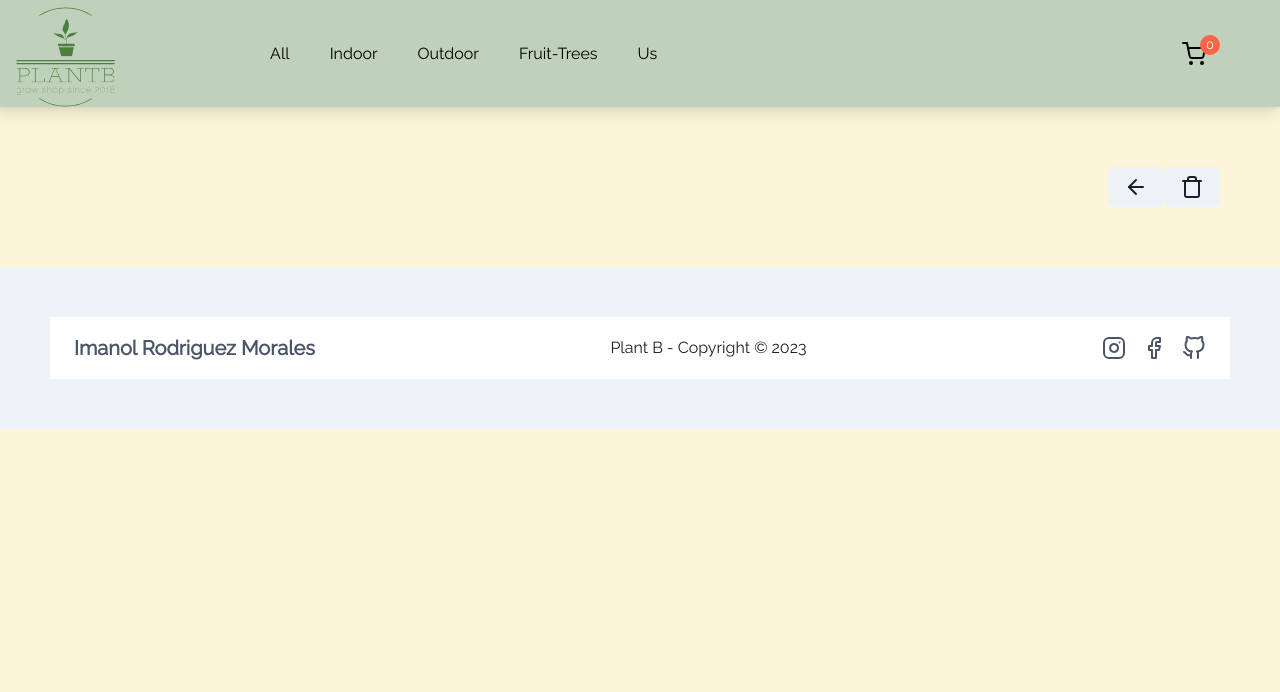
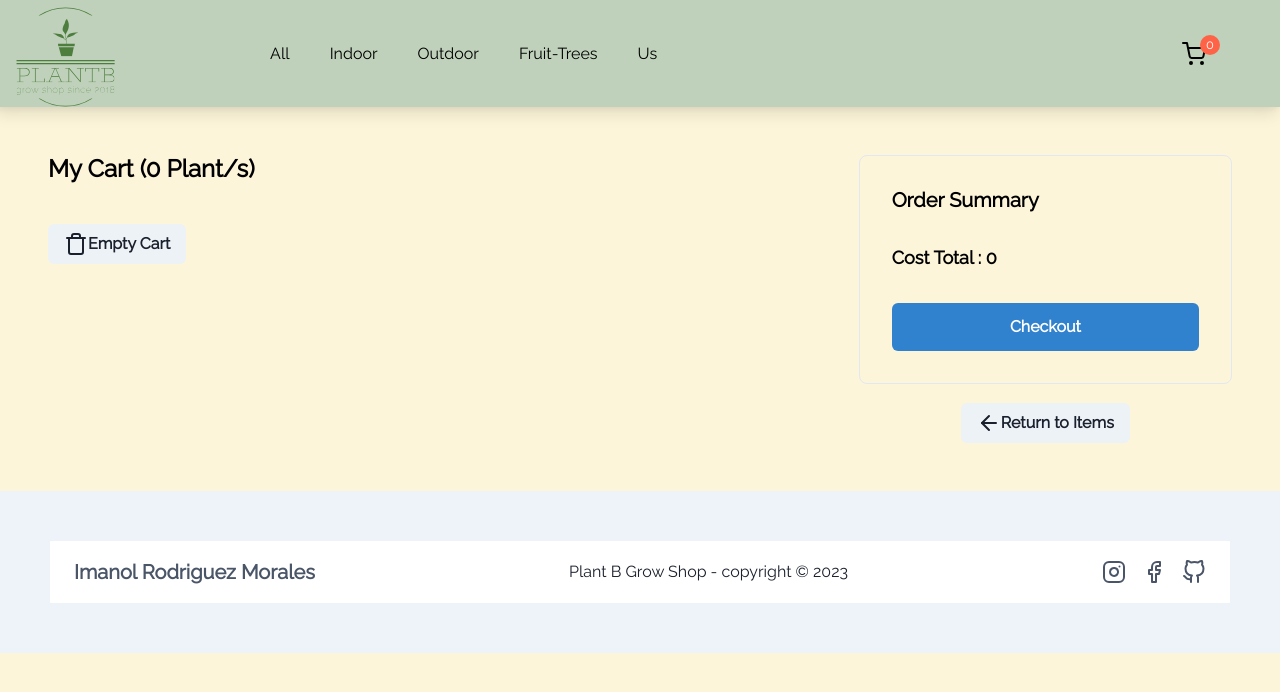
Before and after one commit to imrod22/coderhouse-react, a React (Create React App) app in the folder plantb/: page /cart in a window 1280 px wide. Shown: the top 692 px of the page. Built offline with nearby package versions, Linux system fonts and the light colour scheme; a web font is replaced by a local one.

Commit message:
Added Cart logic

```diff
--- a/plantb/src/components/cart/cart.component.js
+++ b/plantb/src/components/cart/cart.component.js
@@ -1,13 +1,16 @@
 import {
     Box,
     Flex,
+    Heading,
     Stack,
     Button
     } from '@chakra-ui/react';
 
 import * as IconFeather from 'react-feather';
 import CartItem from './cartitem.component';
+import CartSummary from './cartsummary.component';
 import { useCartContext } from "../../context/cart.context";
+
 
 const Cart = () => {
 
@@ -15,7 +18,7 @@ const Cart = () => {
     emptyCart();
   }
 
-    const { cart, emptyCart } = useCartContext();
+  const { cart, emptyCart, totalPlants } = useCartContext();
 
  return (
 
@@ -31,7 +34,16 @@ const Cart = () => {
       spacing={{ base: '8', md: '16' }}
     >
       <Stack spacing={{ base: '8', md: '10' }} flex="2">
-
+      <Heading fontSize="2xl" fontWeight="extrabold">
+          My Cart ({totalPlants()} Plant/s)
+        </Heading>
+        <Button
+        placeholder='Clear Cart'
+        _focus={{ boxShadow: 'none' }}
+        w="fit-content"
+        onClick={handlerEmptyCart} >
+         <IconFeather.Trash/> Empty Cart
+      </Button>
         <Stack spacing="6">
           {cart.map((item) => (
             <CartItem key={item.id} {...item} />
@@ -39,22 +51,18 @@ const Cart = () => {
         </Stack>
       </Stack>
 
-      <Flex direction="row" display="flex" alignContent="flex-end" justifyContent="flex-end" padding="1%" align="center" flex="1">
-      <Button
+      <Flex direction="column" align="center" flex="1">
+        <CartSummary/>
+        <Button mt={"5%"}
         placeholder='Return'
         _focus={{ boxShadow: 'none' }}
         w="fit-content"
         onClick={handlerEmptyCart} >
-        <IconFeather.ArrowLeft/>
+         <IconFeather.ArrowLeft/> Return to Items
       </Button>
-      <Button
-        placeholder='Clear Cart'
-        _focus={{ boxShadow: 'none' }}
-        w="fit-content"
-        onClick={handlerEmptyCart} >
-        <IconFeather.Trash/>
-      </Button>
+
       </Flex>
+
       </Stack>
       </Box>
  )
--- a/plantb/src/components/cart/cartadditem.component.js
+++ b/plantb/src/components/cart/cartadditem.component.js
@@ -23,16 +23,20 @@ const CartAddItem = ({disabled = false, plant}) => {
           storage
       }
 
-      if(!existsProduct(plantSelected))
+      if(plantSelected.storage === 0)
       {
-        addPlantToCart(plantSelected);
-        toast.success('Add Plant to Cart!');
+        toast.error('Plant Not Available')
       }
-      else{
-        toast('Already Added')
+      else {
+        if(!existsProduct(plantSelected))
+        {
+          addPlantToCart(plantSelected);
+          toast.success('Add Plant to Cart!');
+        }
+        else{
+          toast('Already Added')
+        }
       }
-
-
     }
 
     return (
@@ -54,7 +58,6 @@ const CartAddItem = ({disabled = false, plant}) => {
                   onClick={handlerAddPlant} disabled={disabled}>
                   Add to cart
                 </Button>
-
   <Toaster/>
      </Flex>
     )
--- a/plantb/src/components/cart/cartitem.component.js
+++ b/plantb/src/components/cart/cartitem.component.js
@@ -1,16 +1,38 @@
-import { Flex } from '@chakra-ui/react'
+import { Flex, CloseButton } from '@chakra-ui/react'
 import CounterPlants from '../counter/counter.component';
+import CartItemDetail from '../cart/cartitemdetail.component';
+import { useCartContext } from "../../context/cart.context";
+import { toast } from 'react-hot-toast';
 
+const CartItem = (plant) => {
 
-const CartItem = (props) => {
+const { removeAllPlantInCart } = useCartContext();
+
+const handlerRemovePlant = () => {
+      const {id, name, price, family, image, quantity, storage} = plant;
+
+      const plantSelected = {
+          id,
+          image,
+          name,
+          price,
+          family,
+          quantity,
+          storage
+      }
+
+      removeAllPlantInCart(plantSelected);
+      toast.success('Plant Removed!');
+}
+
  return (
-<Flex direction={{ base: 'column', md: 'row' }} justify="space-between" align="center">
-      {props.name}
-      <Flex width="full" justify="space-between" display={{ base: 'none', md: 'flex' }}>
-      <CounterPlants plant = {props}></CounterPlants>
+      <Flex direction={{ base: 'column', md: 'row' }} justify="space-between" align="center">
+            <CartItemDetail plant={plant}/>
+            <Flex width="full" justify="space-between" display={{ base: 'none', md: 'flex' }}>
+                  <CounterPlants plant={plant}/>
+                  <CloseButton onClick={handlerRemovePlant}/>
+            </Flex>
       </Flex>
-</Flex>
-
  )}
 
  export default CartItem;
--- /dev/null
+++ b/plantb/src/components/cart/cartitemdetail.component.js
@@ -0,0 +1,30 @@
+import {
+    Box,
+    Image,
+    Stack,
+    Text
+  } from '@chakra-ui/react';
+
+const CartItemDetail = ({plant}) => {
+    return (
+      <Stack direction="row" spacing="5" width="full">
+        <Image
+          rounded="lg"
+          width="120px"
+          height="120px"
+          fit="cover"
+          src={require(`../../assets/images/${plant.image}`)}
+          alt={plant.name}
+          draggable="false"
+          loading="lazy"
+        />
+        <Box pt="4">
+          <Stack spacing="0.5">
+            <Text fontWeight="medium">{plant.name}</Text>
+          </Stack>
+        </Box>
+      </Stack>
+    )
+  }
+
+  export default CartItemDetail;
--- /dev/null
+++ b/plantb/src/components/cart/cartsummary.component.js
@@ -0,0 +1,33 @@
+import {
+    Button,
+    Flex,
+    Heading,
+    Stack,
+    Text
+  } from '@chakra-ui/react';
+
+  import { useCartContext } from "../../context/cart.context";
+
+const CartSummary = () => {
+    const { totalExpend } = useCartContext();
+
+    return (
+      <Stack spacing="8" borderWidth="1px" rounded="lg" padding="8" width="full">
+        <Heading size="md">Order Summary</Heading>
+
+        <Stack spacing="6">
+
+          <Flex justify="space-between">
+            <Text fontSize="lg" fontWeight="semibold">
+              Cost Total :  {totalExpend()}
+            </Text>
+          </Flex>
+        </Stack>
+        <Button colorScheme="blue" size="lg" fontSize="md">
+          Checkout
+        </Button>
+      </Stack>
+    )
+  }
+
+  export default CartSummary;
--- a/plantb/src/components/counter/counter.component.js
+++ b/plantb/src/components/counter/counter.component.js
@@ -11,7 +11,7 @@ const  CounterPlants = ({plant})  => {
 
     return (
       <Flex>
-        <NumberInput maxW='100px' mr='2rem' defaultValue={plant.quantity} max={plant.storage} min={0} >
+        <NumberInput maxW='100px' mr='2rem' defaultValue={plant.quantity} max={plant.storage} min={1} >
           <NumberInputField />
           <NumberInputStepper>
             <NumberIncrementStepper />
--- a/plantb/src/components/footer/footer.component.js
+++ b/plantb/src/components/footer/footer.component.js
@@ -63,7 +63,7 @@ import {
         color: "white",
       }}
     >
-      Plant B - Copyright &copy; {new Date().getFullYear()}
+      Plant B Grow Shop - copyright &copy; {new Date().getFullYear()}
     </chakra.p>
 
     <Flex mx="-2" >
--- a/plantb/src/components/item/itemdetail.component.js
+++ b/plantb/src/components/item/itemdetail.component.js
@@ -70,7 +70,7 @@ export const ItemDetail = ({ plant }) => {
                     </Text>
                   </VStack>
                 </Stack>
-                <CartAddItem></CartAddItem>
+                <CartAddItem plant={plant}></CartAddItem>
 
                   <Stack direction="row" alignItems="center" justifyContent={'center'}>
                   <Text>2-3 business days delivery</Text>
--- a/plantb/src/context/cart.context.js
+++ b/plantb/src/context/cart.context.js
@@ -23,8 +23,9 @@ export const CartProvider = ({children}) => {
     }
 
     const removePlantInCart = (plant) => {
+
         setCart(cart.map(p => {
-            if(p.id === plant.id && p.name === plant.name && p.type === plant.type){
+            if(p.id === plant.id && p.name === plant.name){
                 p.quantity--;
             }
             return p;
@@ -32,7 +33,7 @@ export const CartProvider = ({children}) => {
     }
 
     const removeAllPlantInCart = (plant) => {
-        const currentShop = cart.filter(p => p.name === plant.name && p.type === plant.type);
+        const currentShop = cart.filter(p => !(p.id === plant.id && p.name === plant.name));
         setCart(currentShop);
     }
 
@@ -45,7 +46,9 @@ export const CartProvider = ({children}) => {
     }
 
     const totalExpend = () => {
-        return cart.reduce((tot, current) => tot + (current.price * current.quantity), 0)
+        console.log(cart.reduce((tot, current) => tot + (current.price * current.quantity), 0));
+
+        return cart.reduce((tot, current) => tot + (current.price * current.quantity), 0);
     }
 
     const emptyCart = () => {
```
Also changed, not shown: plantb/src/pages/not-found/notfound.js (added).
